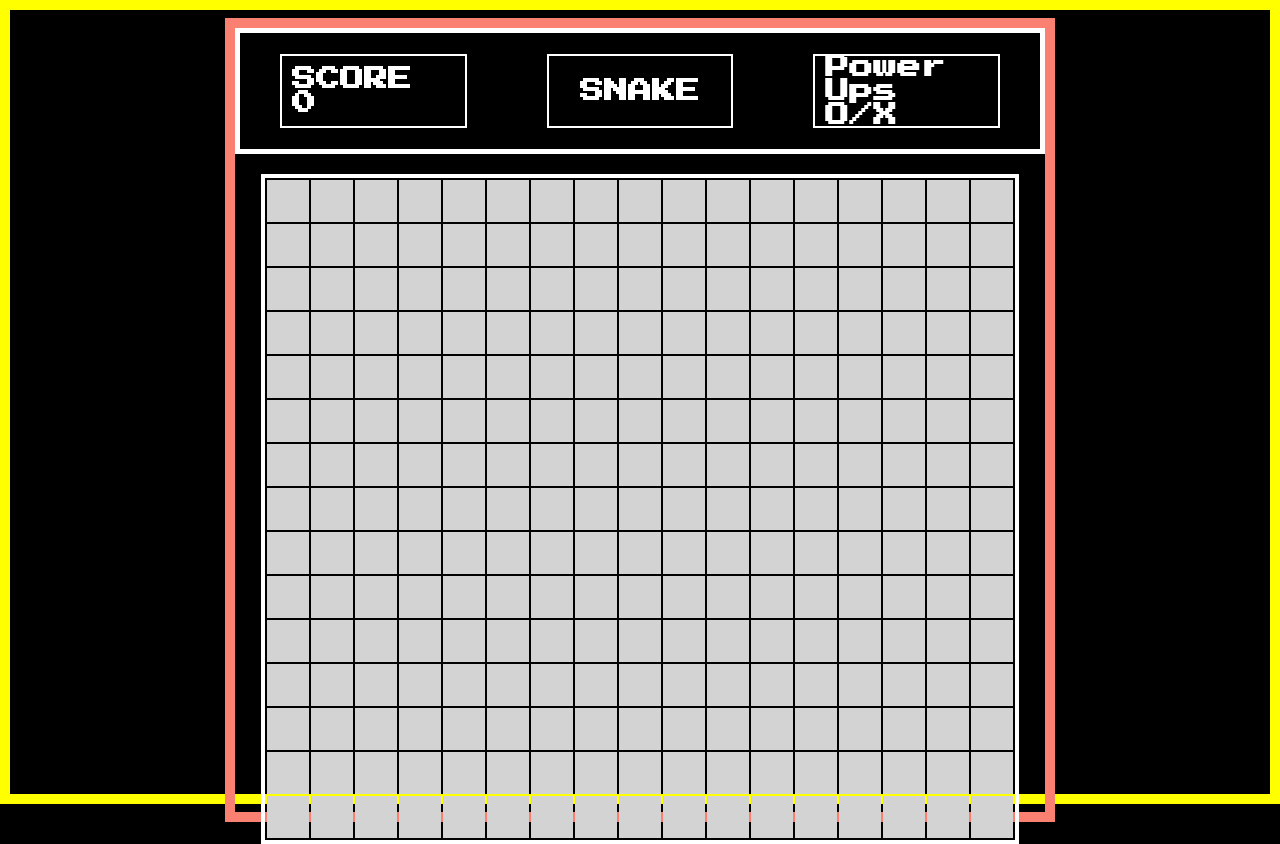
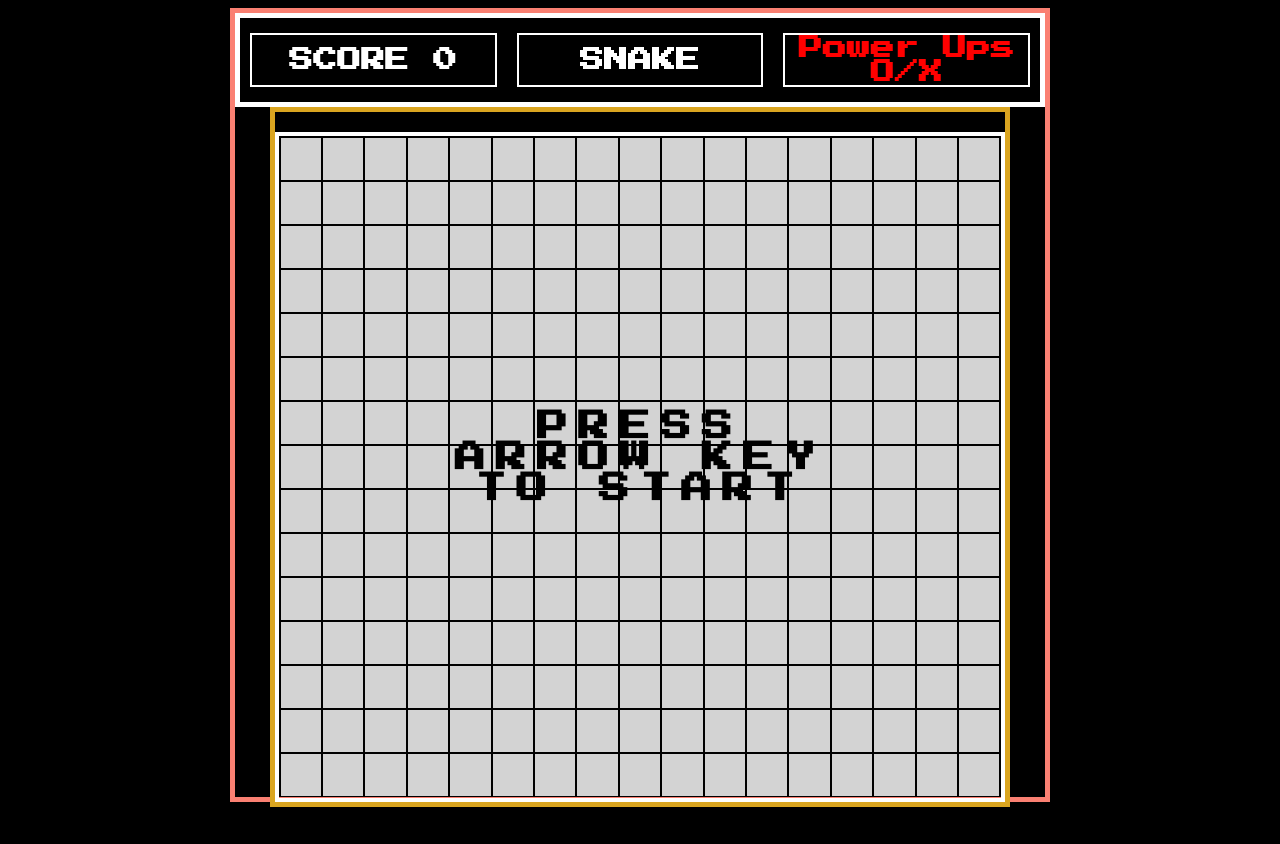
Before and after one commit to PolyNoodle94/Arcade, a plain HTML site: page index.html in a window 1280 px wide. After the commit the page ends 807 px from the top, so only its background shows below. Drawn offline with Linux system fonts and the light colour scheme.

Commit message:
fourth commit, NO MORE CSSgit status! Starting on Game Functionality

```diff
--- a/index.css
+++ b/index.css
@@ -1,6 +1,10 @@
 * {
   font-family: "Press Start 2P", serif;
   font-size: 48px;
+  /*Copied from w3schools.com/howto/tryit.asp?filename=tryhow_css_disable_text_selection*/
+  -webkit-user-select: none; /* Safari */
+  -ms-user-select: none; /* IE 10 and IE 11 */
+  user-select: none; /* Standard syntax */
   color: white;
 }
 
@@ -9,7 +13,7 @@ html {
   display: flex;
   flex-direction: column;
   align-items: center;
-  border: 10px solid yellow;
+
   height: 98%;
 }
 
@@ -18,7 +22,7 @@ body {
   flex-direction: column;
   align-items: center;
   height: 98vh;
-  border: 10px solid salmon;
+  border: 5px solid salmon;
 }
 
 header {
@@ -40,10 +44,13 @@ h2 {
   justify-content: center;
   align-items: center;
 
+  background-color: black;
+
   font-size: 3vh;
+  text-align: center;
 
-  margin-left: 5%;
-  margin-right: 5%;
+  margin-left: 10px;
+  margin-right: 10px;
 
   padding-left: 10px;
   padding-right: 10px;
@@ -54,6 +61,23 @@ h2 {
   border: 2px solid white;
 }
 
+section {
+  display: flex;
+  justify-content: center;
+  align-items: center;
+  border: 5px solid goldenrod;
+}
+
+#preGameTitle {
+  position: absolute;
+  display: block;
+  font-size: 0.65em;
+  width: 30%;
+  text-align: center;
+  letter-spacing: 10px;
+  color: black;
+}
+
 table {
   margin-top: 20px;
   border: 4px solid white;
@@ -61,6 +85,6 @@ table {
 
 td {
   background-color: lightgray;
-  height: 40px;
-  width: 40px;
+  height: 5vh;
+  width: 3vw;
 }
--- a/index.html
+++ b/index.html
@@ -20,9 +20,10 @@
     <header>
       <h2>SCORE 0</h2>
       <h1>SNAKE</h1>
-      <h2>Power Ups O/X</h2>
+      <h1 id="power-up-button">Power Ups O/X</h1>
     </header>
     <section class="gameboard">
+      <h1 id="preGameTitle">PRESS ARROW KEY TO START</h1>
       <table></table>
     </section>
   </body>
--- a/index.js
+++ b/index.js
@@ -1,8 +1,17 @@
 //DOM variables
 const table = document.getElementsByTagName("table")[0];
+const preGameTitle = document.getElementById("preGameTitle");
+const powerButton = document.getElementById("power-up-button");
 
 //global variables
 let gameState = false;
+let powerUpState = false;
+powerButton.style.color = "red";
+let snake = {
+  tail: [],
+  body: [],
+  head: [],
+};
 
 //functions
 function makeTable() {
@@ -18,3 +27,32 @@ function makeTable() {
 
 //function calling
 makeTable();
+
+//Event Listeners
+powerButton.addEventListener(`click`, (evt) => {
+  if (!powerUpState) {
+    powerButton.style.color = "green";
+    powerUpState = true;
+  } else {
+    powerButton.style.color = "red";
+    powerUpState = false;
+  }
+});
+
+//PreGame SetInterval: keeps blinking "Press arrow keys to start the game", and once gameStarts, clearInterval
+let firstIntervalID = setInterval(function () {
+  console.log(`WAAA`);
+  if (!gameState) {
+    if (preGameTitle.style.display === "none") {
+      preGameTitle.style.display = `initial`;
+    } else {
+      preGameTitle.style.display = `none`;
+    }
+  }
+}, 800);
+
+//Start Game Interval
+
+//Actual Game Interval
+
+// clearInterval(firstIntervalID);
```
